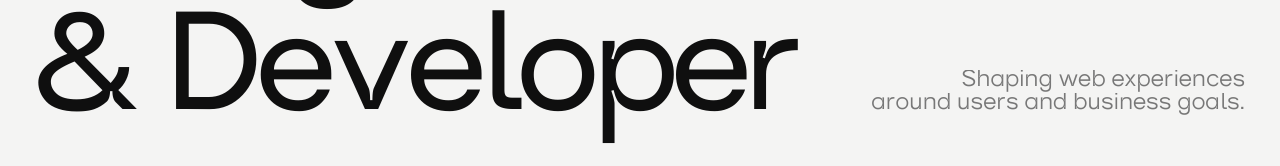
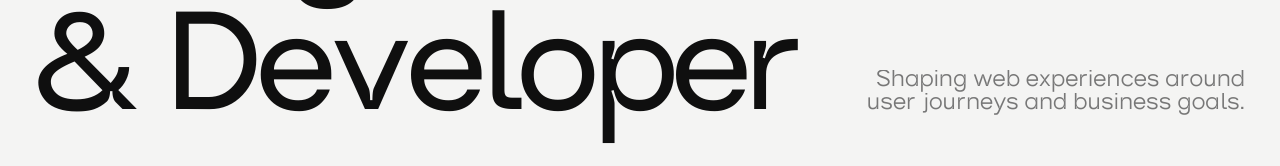
Before and after one commit to Marmik-Soni/marmiksoni-portfolio, a Next.js app: page / in a window 1280 px wide. Shown: the part 506-672 px from the top of the page. Built offline with nearby package versions, Linux system fonts and the light colour scheme.

Commit message:
style(hero): finalize 2-line layout and 28px font size for 'user journeys' copy

```diff
--- a/src/components/Hero/Hero.tsx
+++ b/src/components/Hero/Hero.tsx
@@ -48,10 +48,10 @@ export function Hero() {
       </h1>
       <div className={styles.lede}>
         <div className={styles.wordWrap}>
-          <span ref={addToWordsRef}>Shaping web experiences</span>
+          <span ref={addToWordsRef}>Shaping web experiences around</span>
         </div>
         <div className={styles.wordWrap}>
-          <span ref={addToWordsRef}>around users and business goals.</span>
+          <span ref={addToWordsRef}>user journeys and business goals.</span>
         </div>
       </div>
     </main>
```
